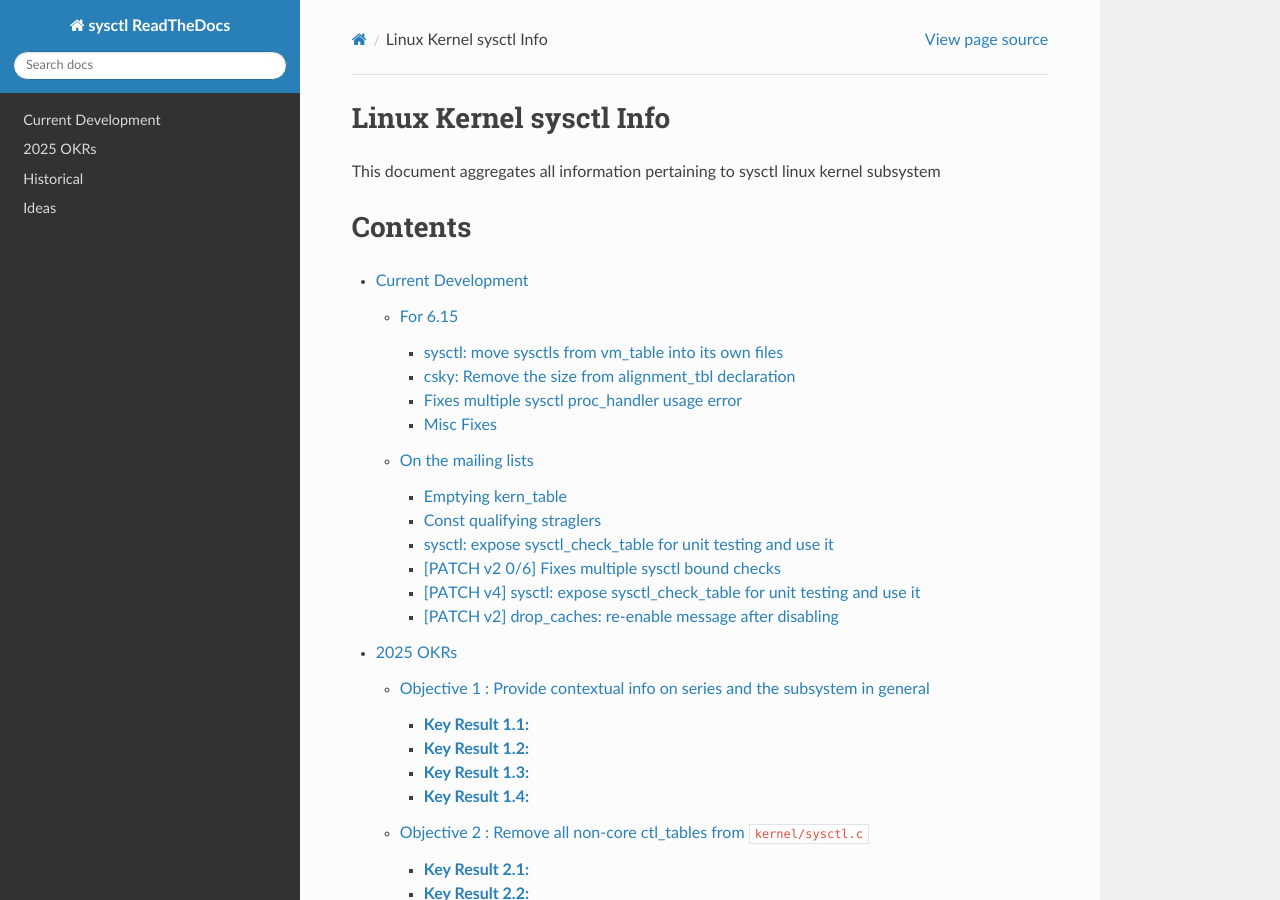
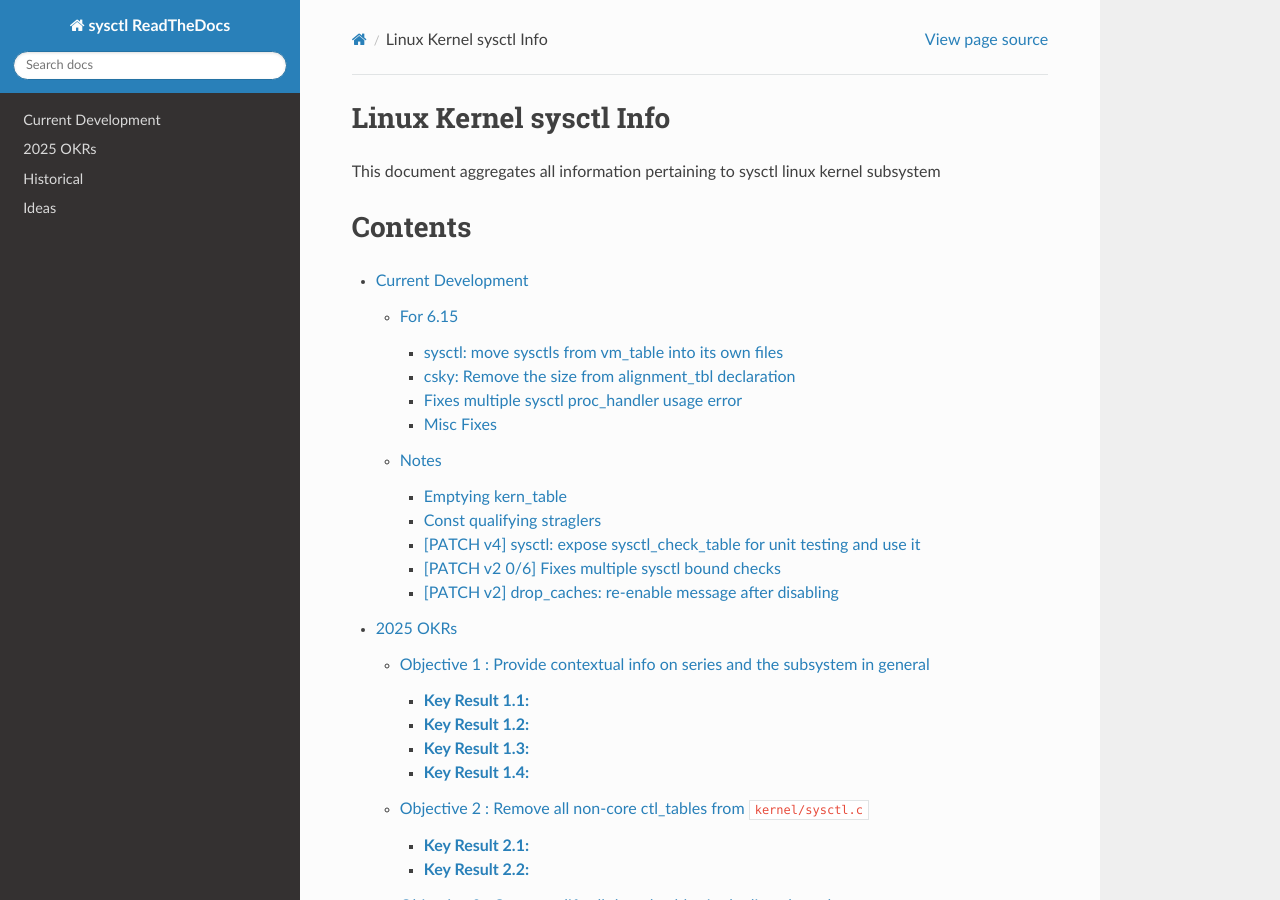
Before and after one commit to Joelgranados/sysctl_dev_rtd, a Sphinx documentation site: the page built from docs/index.rst, in a window 1280 px wide and 900 px high. Built offline with Sphinx 7.4.7 and the Read the Docs theme 3.1.0, drawn with Linux system fonts in a browser that asks for light colours.

Commit message:
doc: update current
Signed-off-by: Joel Granados <joel.granados@kernel.org>

```diff
--- a/docs/current.rst
+++ b/docs/current.rst
@@ -41,9 +41,10 @@
     message-ID: 20250221102151.5593-1-bharadwaj.raju777@gmail.com
 
 
+Notes
+=====
+* `ctl_table extra void ptr`_
 
-On the mailing lists
-====================
 
 Emptying kern_table
 -------------------
@@ -125,17 +128,13 @@
 
 .. _rdma tree: https://web.git.kernel.org/pub/scm/linux/kernel/git/rdma/rdma.git/commit/?h=wip/leon-for-next&id=f33cd9b3fd03a791296ab37550ffd26213a90c4e
 
-[PATCH v4] sysctl: expose sysctl_check_table for unit testing and use it
-------------------------------------------------------------------------
-* 20241224171124.3676538-1-jsperbeck@google.com
-* Remove the tests from kunit and move it to lib/test_sysctl.c
-
 [PATCH v2] drop_caches: re-enable message after disabling
 ---------------------------------------------------------
 * 20250216100514.3948-1-rwchen404@gmail.com
 * Sent Luis' fix to the list
 * Currently in sysctl-next.
 * Will wait till after the merge window to push this
+* posted a V2 with a toggle solution. Was not well received.
 
 .. code-block:: diff
 
```
Also changed, not shown: other parts of docs/current.rst (+8 -6 lines), docs/ctltable_void_ptrs.rst (+3 -4 lines).
